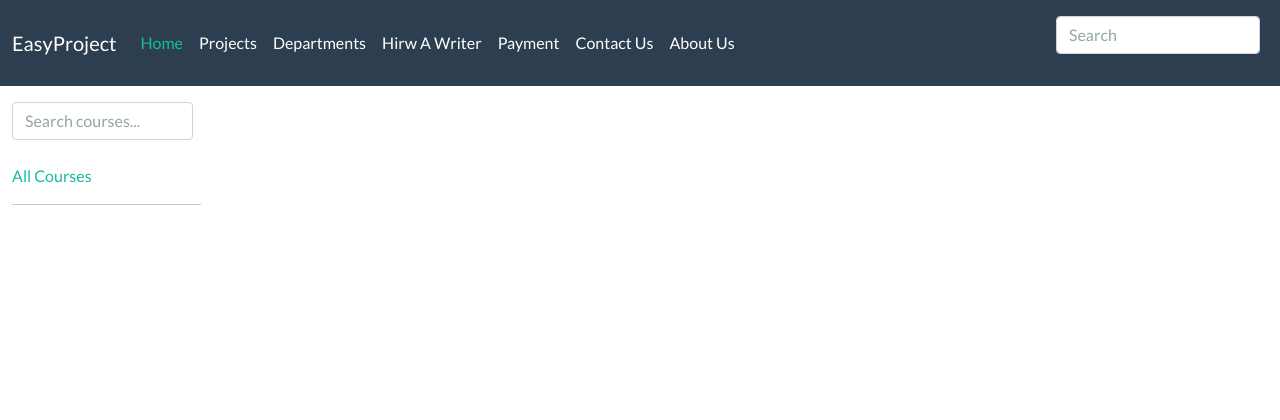
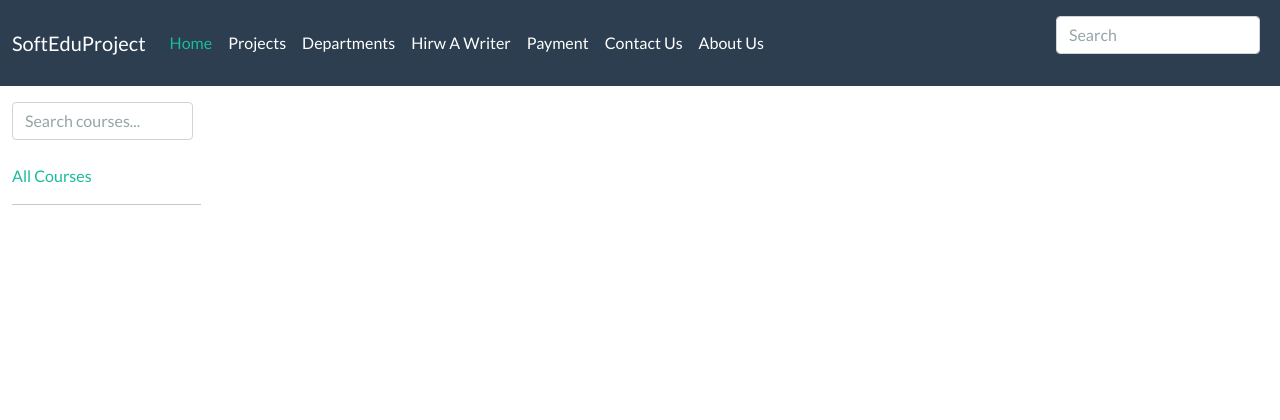
Before and after one commit to cysof/softeduproject, a Django app: page /about in a window 1280 px wide. Shown: the top 420 px of the page. Run offline with Django 4.2, Linux system fonts and the light colour scheme; data that the repository does not hold is empty; some libraries are stand-ins or nearby versions.

Commit message:
TEMPLATE navbar change name

```diff
--- a/templates/nav.html
+++ b/templates/nav.html
@@ -2,7 +2,7 @@
 
 <nav class="navbar navbar-expand-lg navbar-dark bg-primary">
     <div class="container-fluid">
-      <a class="navbar-brand" href="{% url 'projectStore:home' %}">EasyProject</a>
+      <a class="navbar-brand" href="{% url 'projectStore:home' %}">SoftEduProject</a>
       <button class="navbar-toggler" type="button" data-bs-toggle="collapse" data-bs-target="#navbarColor01" aria-controls="navbarColor01" aria-expanded="false" aria-label="Toggle navigation">
         <span class="navbar-toggler-icon"></span>
       </button>
```
